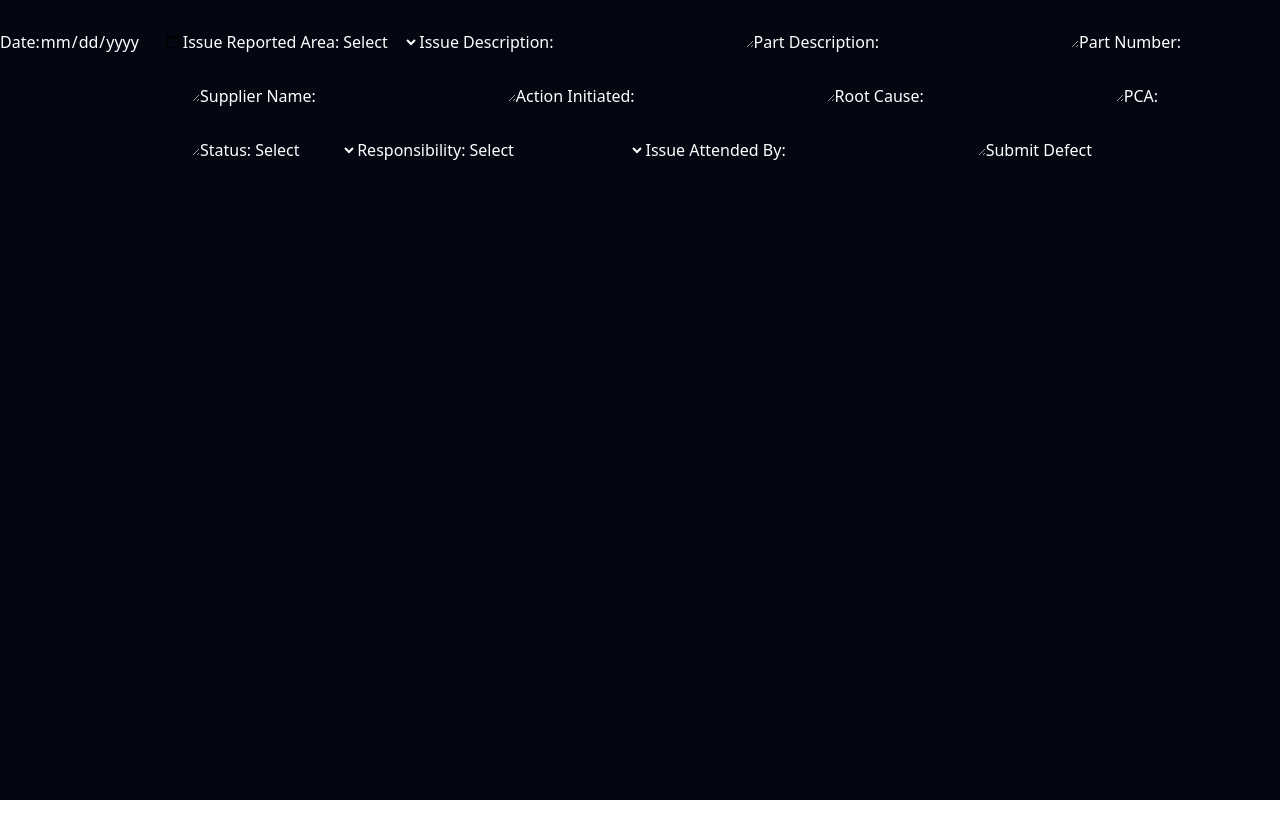
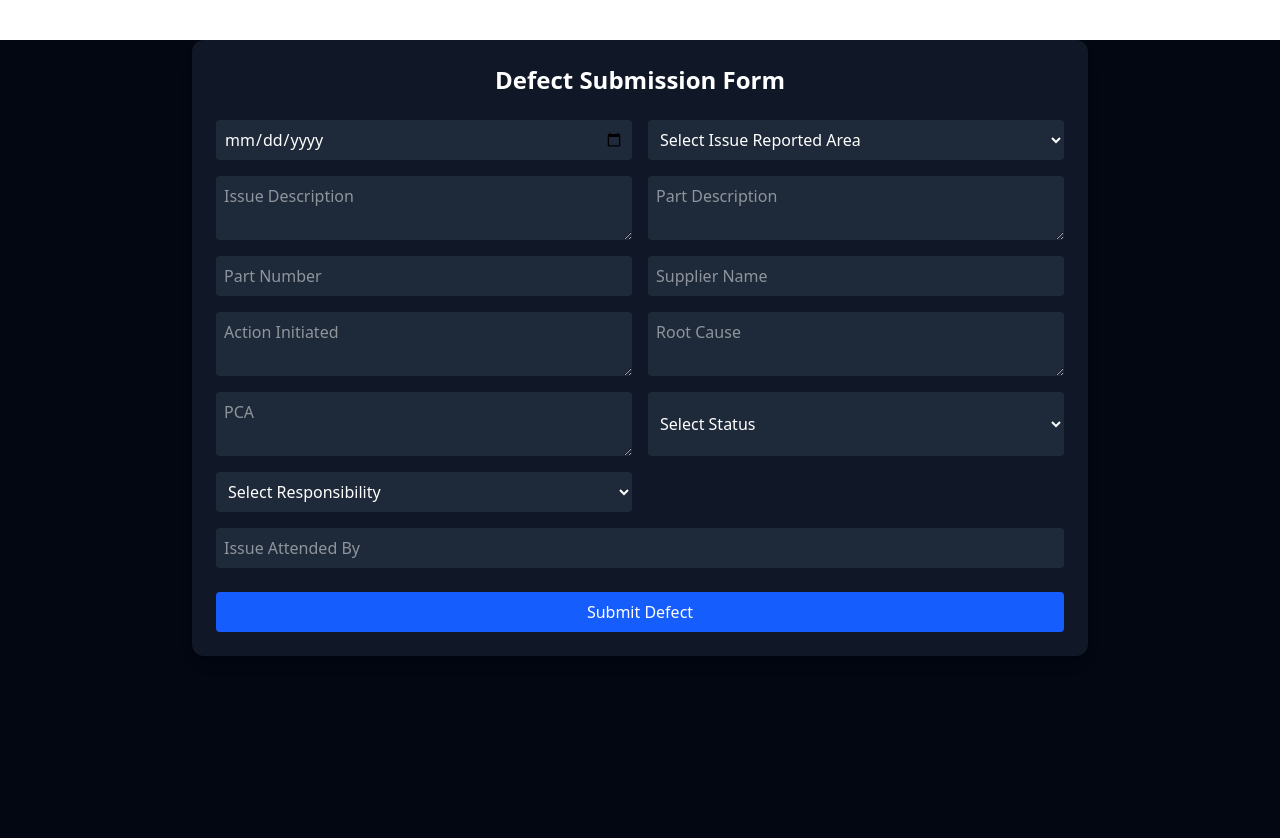
Before and after one commit to Aditya01-legal/TataMotors_Frontend, a React (Vite) app: page / in a window 1280 px wide. Before the commit the page ends 800 px from the top, so only its background shows below. Built offline with nearby package versions, Linux system fonts and the light colour scheme.

Commit message:
Beautified frontend form and fixed dropdown visibility

```diff
--- a/src/components/DefectForm.jsx
+++ b/src/components/DefectForm.jsx
@@ -18,95 +18,170 @@ const DefectForm = () => {
   });
 
   const handleChange = (e) => {
-    const { name, value } = e.target;
-    setFormData((prev) => ({ ...prev, [name]: value }));
+    setFormData((prev) => ({
+      ...prev,
+      [e.target.name]: e.target.value,
+    }));
   };
 
   const handleSubmit = async (e) => {
     e.preventDefault();
     try {
-      await axios.post(`${import.meta.env.VITE_API_URL}/api/defects/add`, formData);
-      alert("Defect submitted successfully!");
-      setFormData({
-        date: "",
-        issueReportedArea: "",
-        issueDescription: "",
-        partDescription: "",
-        partNumber: "",
-        supplierName: "",
-        actionInitiated: "",
-        rootCause: "",
-        pca: "",
-        status: "",
-        responsibility: "",
-        issueAttendedBy: "",
-      });
-    } catch (err) {
-      console.error("Error submitting form:", err);
-      alert("Failed to submit defect.");
+      const response = await axios.post(
+        "https://tatamotors-backend-2.onrender.com/api/defects/add",
+        formData
+      );
+      alert("Defect added successfully!");
+      setFormData({}); // reset if needed
+    } catch (error) {
+      console.error("Error submitting form:", error);
+      alert("Submission failed");
     }
   };
 
+  const areas = ["LINE 1", "LINE 2", "LINE 3", "NTL", "PTL", "FINAL", "ENGINE"];
+  const statuses = ["Open", "Closed", "In Progress"];
+  const responsibilities = [
+    "KUNDAN KUMAR",
+    "SAURAV DATTA",
+    "SAURABHA SENAPATI",
+    "BHASKAR BASU",
+  ];
+
   return (
-    <form onSubmit={handleSubmit}>
-      <label>Date:</label>
-      <input type="date" name="date" value={formData.date} onChange={handleChange} required />
+    <div className="max-w-4xl mx-auto mt-10 p-6 bg-gray-900 text-white rounded-xl shadow-lg">
+      <h2 className="text-2xl font-bold mb-6 text-center">Defect Submission Form</h2>
+      <form onSubmit={handleSubmit} className="grid grid-cols-1 md:grid-cols-2 gap-4">
+        <input
+          type="date"
+          name="date"
+          value={formData.date}
+          onChange={handleChange}
+          className="p-2 rounded bg-gray-800 text-white"
+          required
+        />
 
-      <label>Issue Reported Area:</label>
-      <select name="issueReportedArea" value={formData.issueReportedArea} onChange={handleChange} required>
-        <option value="">Select</option>
-        <option value="LINE 1">LINE 1</option>
-        <option value="LINE 2">LINE 2</option>
-        <option value="LINE 3">LINE 3</option>
-        <option value="NTL">NTL</option>
-        <option value="PTL">PTL</option>
-        <option value="FINAL">FINAL</option>
-        <option value="ENGINE">ENGINE</option>
-      </select>
+        <select
+          name="issueReportedArea"
+          value={formData.issueReportedArea}
+          onChange={handleChange}
+          className="p-2 rounded bg-gray-800 text-white"
+          required
+        >
+          <option value="">Select Issue Reported Area</option>
+          {areas.map((area) => (
+            <option key={area} value={area}>
+              {area}
+            </option>
+          ))}
+        </select>
 
-      <label>Issue Description:</label>
-      <textarea name="issueDescription" value={formData.issueDescription} onChange={handleChange} required />
+        <textarea
+          name="issueDescription"
+          placeholder="Issue Description"
+          value={formData.issueDescription}
+          onChange={handleChange}
+          className="p-2 rounded bg-gray-800 text-white"
+          required
+        />
 
-      <label>Part Description:</label>
-      <textarea name="partDescription" value={formData.partDescription} onChange={handleChange} required />
+        <textarea
+          name="partDescription"
+          placeholder="Part Description"
+          value={formData.partDescription}
+          onChange={handleChange}
+          className="p-2 rounded bg-gray-800 text-white"
+        />
 
-      <label>Part Number:</label>
-      <textarea name="partNumber" value={formData.partNumber} onChange={handleChange} required />
+        <input
+          type="text"
+          name="partNumber"
+          placeholder="Part Number"
+          value={formData.partNumber}
+          onChange={handleChange}
+          className="p-2 rounded bg-gray-800 text-white"
+        />
 
-      <label>Supplier Name:</label>
-      <textarea name="supplierName" value={formData.supplierName} onChange={handleChange} required />
+        <input
+          type="text"
+          name="supplierName"
+          placeholder="Supplier Name"
+          value={formData.supplierName}
+          onChange={handleChange}
+          className="p-2 rounded bg-gray-800 text-white"
+        />
 
-      <label>Action Initiated:</label>
-      <textarea name="actionInitiated" value={formData.actionInitiated} onChange={handleChange} required />
+        <textarea
+          name="actionInitiated"
+          placeholder="Action Initiated"
+          value={formData.actionInitiated}
+          onChange={handleChange}
+          className="p-2 rounded bg-gray-800 text-white"
+        />
 
-      <label>Root Cause:</label>
-      <textarea name="rootCause" value={formData.rootCause} onChange={handleChange} required />
+        <textarea
+          name="rootCause"
+          placeholder="Root Cause"
+          value={formData.rootCause}
+          onChange={handleChange}
+          className="p-2 rounded bg-gray-800 text-white"
+        />
 
-      <label>PCA:</label>
-      <textarea name="pca" value={formData.pca} onChange={handleChange} required />
+        <textarea
+          name="pca"
+          placeholder="PCA"
+          value={formData.pca}
+          onChange={handleChange}
+          className="p-2 rounded bg-gray-800 text-white"
+        />
 
-      <label>Status:</label>
-      <select name="status" value={formData.status} onChange={handleChange} required>
-        <option value="">Select</option>
-        <option value="open">Open</option>
-        <option value="closed">Closed</option>
-        <option value="in progress">In Progress</option>
-      </select>
+        <select
+          name="status"
+          value={formData.status}
+          onChange={handleChange}
+          className="p-2 rounded bg-gray-800 text-white"
+          required
+        >
+          <option value="">Select Status</option>
+          {statuses.map((status) => (
+            <option key={status} value={status}>
+              {status}
+            </option>
+          ))}
+        </select>
 
-      <label>Responsibility:</label>
-      <select name="responsibility" value={formData.responsibility} onChange={handleChange} required>
-        <option value="">Select</option>
-        <option value="KUNDAN KUMAR">KUNDAN KUMAR</option>
-        <option value="SAURAV DATTA">SAURAV DATTA</option>
-        <option value="SAURABHA SENAPATI">SAURABHA SENAPATI</option>
-        <option value="BHASKAR BASU">BHASKAR BASU</option>
-      </select>
+        <select
+          name="responsibility"
+          value={formData.responsibility}
+          onChange={handleChange}
+          className="p-2 rounded bg-gray-800 text-white"
+          required
+        >
+          <option value="">Select Responsibility</option>
+          {responsibilities.map((r) => (
+            <option key={r} value={r}>
+              {r}
+            </option>
+          ))}
+        </select>
 
-      <label>Issue Attended By:</label>
-      <textarea name="issueAttendedBy" value={formData.issueAttendedBy} onChange={handleChange} required />
+        <input
+          type="text"
+          name="issueAttendedBy"
+          placeholder="Issue Attended By"
+          value={formData.issueAttendedBy}
+          onChange={handleChange}
+          className="p-2 rounded bg-gray-800 text-white col-span-full"
+        />
 
-      <button type="submit">Submit Defect</button>
-    </form>
+        <button
+          type="submit"
+          className="col-span-full bg-blue-600 hover:bg-blue-700 transition px-4 py-2 rounded text-white mt-2"
+        >
+          Submit Defect
+        </button>
+      </form>
+    </div>
   );
 };
 
```
